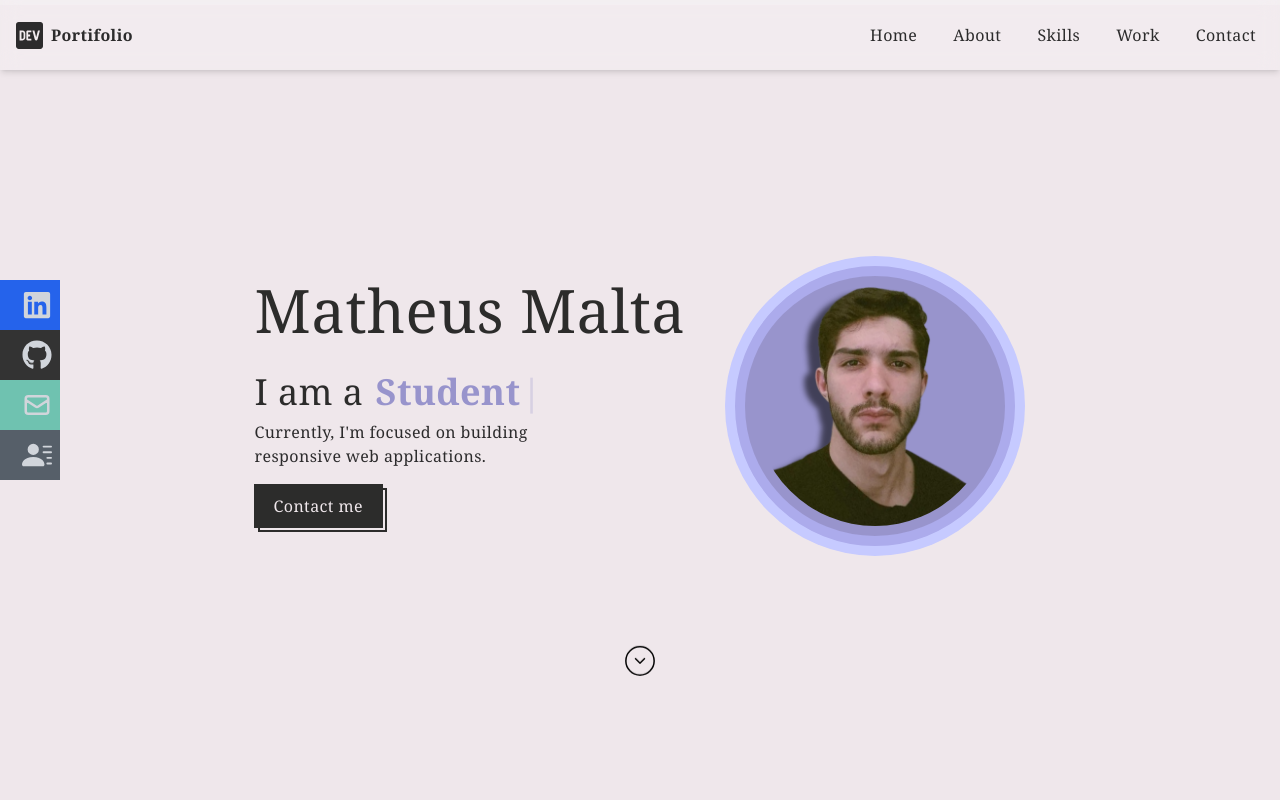
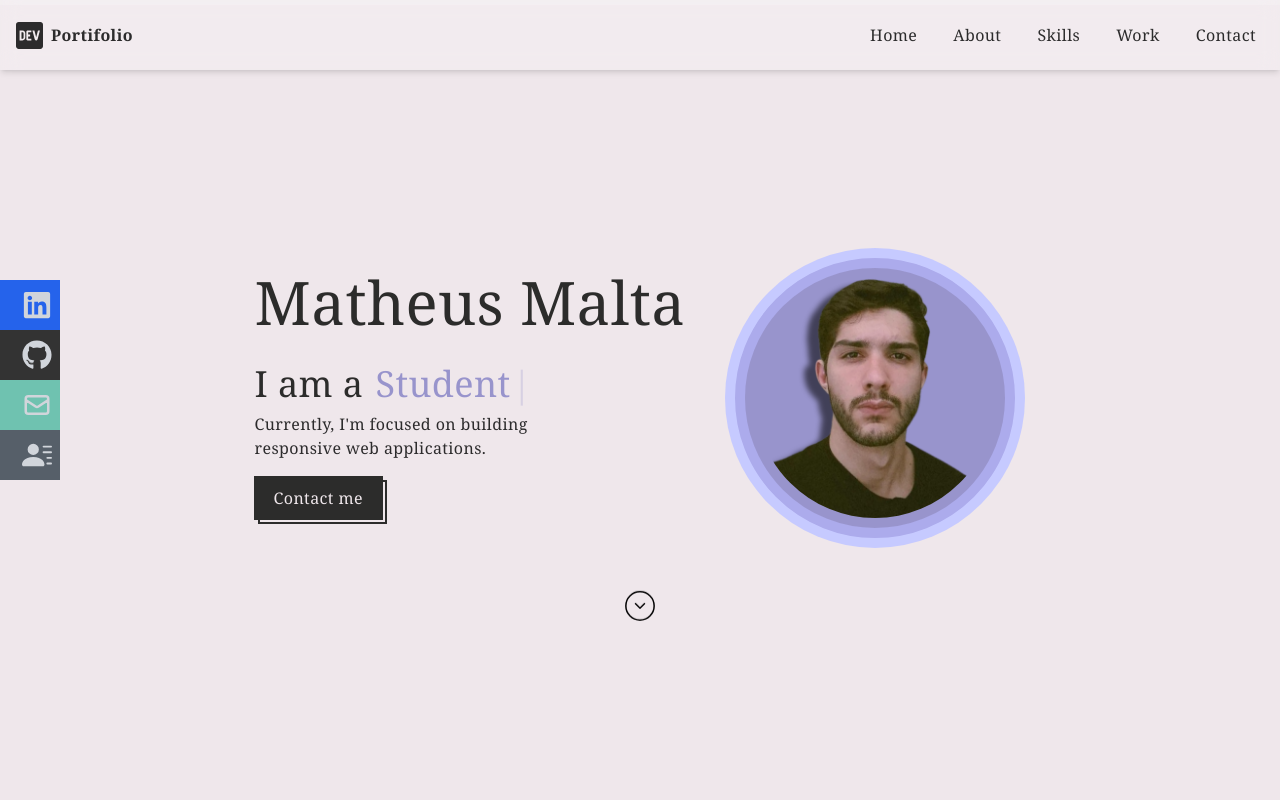
Before and after one commit to MatheusMalta002/portifolio-react, a React (Vite) app: page / in a window 1280 px wide. Shown: the top 800 px of the page. Built offline with nearby package versions, Linux system fonts and the light colour scheme.

Commit message:
updating home

```diff
--- a/src/components/Home/Home.jsx
+++ b/src/components/Home/Home.jsx
@@ -2,10 +2,16 @@ import React from 'react'
 import Social_Icons from './Social_Icons/Social_Icons'
 import Typewriter from 'typewriter-effect'
 import image from '../../assets/photo_profile.png'
-import { motion } from 'framer-motion'
 import {CiCircleChevDown} from 'react-icons/ci'
+import AOS from 'aos';
+import { useEffect } from 'react';
+import 'aos/dist/aos.css';
 
 function Home() {
+
+    useEffect(() => {
+        AOS.init();
+      }, []);
 
     return (
         <>
@@ -13,22 +19,20 @@ function Home() {
             {/* Social Icons */}
             <Social_Icons />
             {/* main container */}
-            <motion.div className='flex  justify-center items-center flex-col  pt-[75px] xs:pb-10  flex-shrink-0'
-                initial={{opacity:0, x:-100}}
-                animate={{opacity:1, x:0}}
-                transition={{duration: "1"}} >
+            <div className='flex  justify-center items-center flex-col  pt-[75px] xs:pb-10  flex-shrink-0' data-aos="fade-right" data-aos-easing="ease-in-sine" data-aos-duration="800">
 
-                <div className='md:flex justify-center w-full py-12 sm:hidden xs:hidden'></div>
+                <div className='md:flex justify-center w-full py-10 sm:hidden xs:hidden'></div>
                 <div className='flex md:flex-row sm:flex-col-reverse xs:flex-col-reverse'>
                     <div className='flex font-custom flex-col items-start justify-center text-[#2c2c2b] xs:mt-3 sm:mt-14 md:mt-0'>
-                        <h1 className='flex 2xl:text-7xl xl:text-6xl md:text-5xl sm:text-5xl xs:text-[40px] transition-all duration-500 whitespace-nowrap  xs:mb-5 sm:mb-5 md:mb-8'>
+                        <h1 className='flex 2xl:text-7xl xl:text-6xl md:text-5xl sm:text-5xl xs:text-[40px] transition-all duration-500
+                        whitespace-nowrap  xs:mb-5 sm:mb-5 md:mb-8 font-medium'>
                             Matheus Malta
                         </h1>
-                        <h1 className=' xs:text-3xl sm:text-4xl md:text-4xl  transition-all duration-500 whitespace-nowrap flex  xs:mb-3 sm:mb-3 md:mb-2'>
+                        <h1 className=' xs:text-3xl sm:text-4xl md:text-4xl  transition-all duration-500 whitespace-nowrap flex md:mt-0 sm:mt-0 xs:mt-3 xs:mb-3 sm:mb-3 md:mb-2'>
                             <span className='w-full text-center'>
                                 I am a
                             </span>
-                            <span className='text-[#9894cc] font-bold  flex items-center pl-3'>
+                            <span className='text-[#9894cc] flex items-center pl-3'>
                                 <Typewriter
                                     options={{
                                         strings: ['Developer', 'Student'],
@@ -49,17 +53,17 @@ function Home() {
                     <div className='h-full w-full flex items-center justify-center md:ml-10 sm:ml-3 xs:ml-0'>
                     <div className=' rounded-full sm:p-[10px] xs:p-[8px] bg-[#c6caff]'>
                         <div className='flex items-center justify-center xl:w-[280px] xl:h-[280px] md:w-[250px] md:h-[250px]
-                        sm:w-[200px] sm:h-[200px] xs:w-[180px] xs:h-[180px] transition-all rounded-full bg-[#9894cc] duration-500 sm:border-[10px] xs:border-[8px] border-[#acabec]
+                        sm:w-[220px] sm:h-[220px] xs:w-[200px] xs:h-[200px] transition-all rounded-full bg-[#9894cc] duration-500 sm:border-[10px] xs:border-[8px] border-[#acabec]
                         '>
-                            <img src={image} alt="photo" id='photo' className='object-cover rounded-full w-full h-full sm:p-[10px] xs:p-[8px] '/>
+                            <img src={image} alt="photo" id='photo' className='object-cover rounded-full w-full h-full sm:p-[10px] xs:p-[8px]' />
                         </div>
                         </div>
                     </div>
                 </div>
-                <div className='flex justify-center items-end w-full md:text-4xl sm:text-3xl xs:text-3xl h-[130px]'>
-                    <CiCircleChevDown className=' animate-bounce   text-[#000000]'/>
+                <div className='flex justify-center items-center w-full md:text-4xl sm:text-3xl xs:text-3xl h-[130px]'>
+                    <CiCircleChevDown className=' animate-bounce '/>
                 </div>
-            </motion.div>
+            </div>
         </section>
         </>
     )
```
